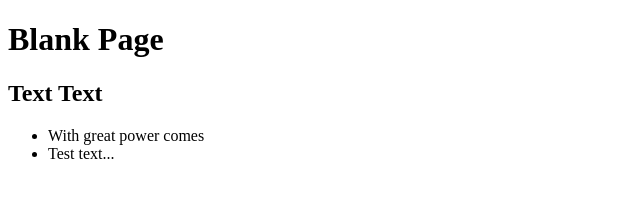
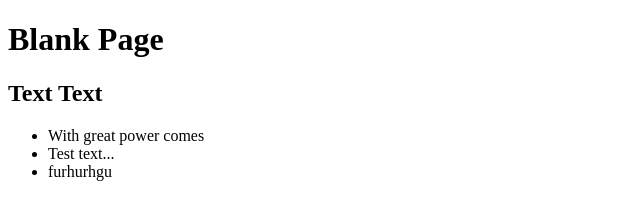
Before and after one commit to georg-claude-test/0main_openSAP_repo, a plain HTML site: page index.html in a window 1280 px wide. Shown: the full height of the page, 0-640 px from the left. Drawn offline with Linux system fonts and the light colour scheme.

Commit message:
3rd quote added

```diff
--- a/index.html
+++ b/index.html
@@ -11,6 +11,7 @@
 		<ul>
 			<li>With great power comes</li>
 			<li>Test text...</li>
+			<li>furhurhgu</li>
 		</ul>
 	</body>
 </html>
```
